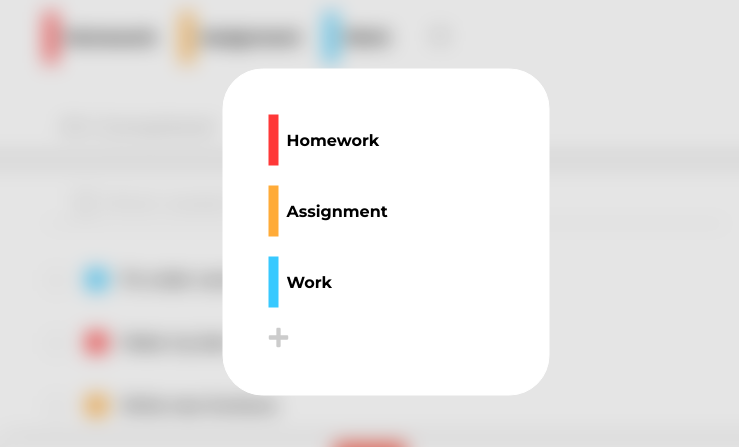
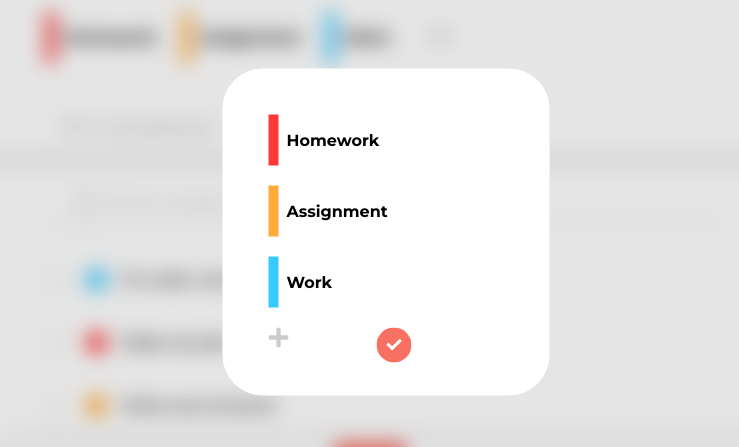
Before and after one commit to LamOort/To-Do-App, a React (Create React App) app: page / in a window 1280 px wide. Both pictures are taken after a click on the button 339 px from the left and 370 px from the top of the page. Shown: the part 168-615 px from the top of the page, without its empty margins (254-993 px from the left). Built offline with nearby package versions, Linux system fonts and the light colour scheme.

Commit message:
category adding and deleting left to do

```diff
--- a/src/components/Forms/ChooseCategoryForm/ChooseCategoryForm.scss
+++ b/src/components/Forms/ChooseCategoryForm/ChooseCategoryForm.scss
@@ -1,9 +1,15 @@
 .ChooseCategory {
   &__Wrapper {
+    position: relative;
     padding: 45px;
   }
 
   &__addbtn {
     cursor: pointer;
   }
+
+  &__ticked-icon {
+    position: absolute;
+    left: 47%;
+  }
 }
--- a/src/components/Forms/ChooseCategoryForm/index.tsx
+++ b/src/components/Forms/ChooseCategoryForm/index.tsx
@@ -9,13 +9,15 @@ import { setModalType } from '../../../redux/actions/modalActions';
 import {
   getCapturedCategoryIdAction,
   getCapturedCategoryObjectAction,
+  getCapturedCategoryColorAction,
 } from '../../../redux/actions/categoryActions';
 
-import './ChooseCategoryForm.scss';
-import { Category } from '../../../types';
 import { modifyTodoAction } from '../../../redux/actions/todoActions';
 
+import './ChooseCategoryForm.scss';
+
 const ChooseCategoryForm = () => {
+  //GET STATES FROM STORE
   const listofCategories = useSelector((state: RootState) => {
     return state.categoriesGlobal.categories;
   }, shallowEqual);
@@ -24,22 +26,17 @@ const ChooseCategoryForm = () => {
     return state.todosGlobal.capturedTodoObject;
   }, shallowEqual);
 
+  const capturedCategoryColor = useSelector((state: RootState) => {
+    return state.categoriesGlobal.capturedCategoryColor;
+  }, shallowEqual);
+
+  //
+
   const dispatch = useDispatch();
 
-  function changeTodoColorByCategoryColor() {
-    return async (dispatch: any, getState: any) => {
-      let stateSnapshot = getState();
-      const capturedCategoryObject = await stateSnapshot.capturedTodoObject;
-
-      const newTodoObj = Object.assign(
-        capturedTodoObject,
-        capturedCategoryObject.color
-      );
-      dispatch(modifyTodoAction(newTodoObj));
-
-      dispatch(setModalType(''));
-    };
-  }
+  const newTodoObj = Object.assign(capturedTodoObject, {
+    categoryColor: capturedCategoryColor,
+  });
 
   return (
     <div className="ChooseCategory__Form">
@@ -55,7 +52,8 @@ const ChooseCategoryForm = () => {
                     color: category.color,
                   })
                 );
-                changeTodoColorByCategoryColor();
+
+                dispatch(getCapturedCategoryColorAction(category.color));
               }}
             >
               <CategoryElement
@@ -84,6 +82,40 @@ const ChooseCategoryForm = () => {
             fill="#ccc"
           />
         </svg>
+
+        <svg
+          xmlns="http://www.w3.org/2000/svg"
+          width="35"
+          height="35"
+          viewBox="0 0 35 35"
+          className="ChooseCategory__ticked-icon"
+          onClick={() => {
+            dispatch(modifyTodoAction(newTodoObj));
+            dispatch(setModalType(''));
+          }}
+        >
+          <g
+            id="Group_10"
+            data-name="Group 10"
+            transform="translate(-523 -493)"
+          >
+            <circle
+              id="Ellipse_9"
+              data-name="Ellipse 9"
+              cx="17.5"
+              cy="17.5"
+              r="17.5"
+              transform="translate(523 493)"
+              fill="#f77062"
+            />
+            <path
+              id="check-solid"
+              d="M5.051,75.969.218,71.136a.744.744,0,0,1,0-1.051l1.051-1.051a.743.743,0,0,1,1.051,0l3.255,3.255,6.973-6.973a.743.743,0,0,1,1.051,0l1.051,1.051a.744.744,0,0,1,0,1.051L6.1,75.969a.743.743,0,0,1-1.051,0Z"
+              transform="translate(533.13 439.49)"
+              fill="#fff"
+            />
+          </g>
+        </svg>
       </div>
     </div>
   );
--- a/src/components/Forms/DeleteForm/index.tsx
+++ b/src/components/Forms/DeleteForm/index.tsx
@@ -1,14 +1,50 @@
 import React from 'react';
+import { useSelector, useDispatch } from 'react-redux';
+import { RootState } from '../../../redux/reducers';
+import {
+  deleteTodoAction,
+  getCapturedTodoIdAction,
+} from '../../../redux/actions/todoActions';
+import { setModalType } from '../../../redux/actions/modalActions';
 
 interface deleteFormProps {
   deleteType: string;
 }
 
 const DeleteForm = ({ deleteType }: deleteFormProps) => {
+  const todoIdCaptured = useSelector((state: RootState) => {
+    return state.todosGlobal.capturedTodoId;
+  });
+
+  const categoryIdCaptured = useSelector((state: RootState) => {
+    return state.categoriesGlobal.capturedCategoryId;
+  });
+
+  const dispatch = useDispatch();
+
   return (
     <div>
-      <button>Delete this {deleteType}</button>
-      <button>Cancel</button>
+      <button
+        onClick={() => {
+          if (deleteType === 'task') {
+            dispatch(deleteTodoAction(todoIdCaptured));
+          }
+
+          if (deleteType === 'category') {
+            dispatch(deleteTodoAction(categoryIdCaptured));
+          }
+          dispatch(setModalType(''));
+        }}
+      >
+        Delete this {deleteType}
+      </button>
+      <button
+        onClick={() => {
+          dispatch(setModalType(''));
+        }}
+      >
+        Cancel
+      </button>
     </div>
   );
 };
--- a/src/components/LowerPart/InputFieldWrapper/InputField/InputField.scss
+++ b/src/components/LowerPart/InputFieldWrapper/InputField/InputField.scss
@@ -3,6 +3,7 @@
   width: 100%;
   font-size: 16px;
   padding: 10px;
+  box-sizing: border-box;
   margin-top: 8px;
   border-top-style: hidden;
   border-right-style: hidden;
--- a/src/components/LowerPart/InputFieldWrapper/InputField/index.tsx
+++ b/src/components/LowerPart/InputFieldWrapper/InputField/index.tsx
@@ -1,12 +1,49 @@
-import * as React from 'react';
+import React, { useState } from 'react';
+import { v4 as uuidv4 } from 'uuid';
+
+import { useDispatch, useSelector } from 'react-redux';
+
 import './InputField.scss';
+import { RootState } from '../../../../redux/reducers';
+import { addTodoAction } from '../../../../redux/actions/todoActions';
+import { getCapturedCategoryColorAction } from '../../../../redux/actions/categoryActions';
 
 const InputField = () => {
+  const [inputContent, setInputContent] = useState('');
+
+  const colorPicked = useSelector((state: RootState) => {
+    return state.categoriesGlobal.capturedCategoryColor;
+  });
+
+  const dispatch = useDispatch();
+
+  const onKeyDownHandler = (e: React.KeyboardEvent<HTMLDivElement>) => {
+    if (e.key === 'Enter') {
+      let newTodoObj = {
+        id: uuidv4(),
+        description: inputContent,
+        completed: false,
+        categoryColor: colorPicked,
+      };
+
+      dispatch(addTodoAction(newTodoObj));
+      dispatch(getCapturedCategoryColorAction('transparent'));
+      setInputContent('');
+    }
+  };
+
+  const onChangeHandler = (e: React.ChangeEvent<HTMLInputElement>) => {
+    setInputContent(e.target.value);
+  };
+
   return (
     <input
       className="InputField"
       type="text"
       placeholder="What's needed to be done?"
+      onKeyPress={onKeyDownHandler}
+      onChange={onChangeHandler}
+      value={inputContent}
     />
   );
 };
--- a/src/components/LowerPart/InputFieldWrapper/index.tsx
+++ b/src/components/LowerPart/InputFieldWrapper/index.tsx
@@ -1,10 +1,18 @@
-import * as React from 'react';
+import React, { useEffect } from 'react';
 import InputField from './InputField';
+
+import { useDispatch, useSelector } from 'react-redux';
+import { setModalType } from '../../../redux/actions/modalActions';
+import { RootState } from '../../../redux/reducers';
+
 import './InputFieldWrapper.scss';
-import { useDispatch } from 'react-redux';
-import { setModalType } from '../../../redux/actions/modalActions';
+import { getCapturedCategoryColorAction } from '../../../redux/actions/categoryActions';
 
 const InputFieldWrapper = () => {
+  const colorChosen = useSelector((state: RootState) => {
+    return state.categoriesGlobal.capturedCategoryColor;
+  });
+
   const dispatch = useDispatch();
 
   return (
@@ -12,6 +20,7 @@ const InputFieldWrapper = () => {
       <button
         className="square-button"
         type="button"
+        style={{ backgroundColor: colorChosen }}
         onClick={() => dispatch(setModalType('ChooseCategory'))}
       ></button>
       <InputField />
--- a/src/components/LowerPart/ToDoList/ToDoItem/index.tsx
+++ b/src/components/LowerPart/ToDoList/ToDoItem/index.tsx
@@ -65,7 +65,11 @@ const ToDoItem = ({
 
       <div>
         <svg
-          onClick={() => dispatch(setModalType('DeleteTask'))}
+          onClick={() => {
+            dispatch(getCapturedTodoIdAction(todoId));
+
+            dispatch(setModalType('DeleteTask'));
+          }}
           className="ToDoItem__delete-btn"
           id="trash-solid"
           xmlns="http://www.w3.org/2000/svg"
--- a/src/redux/actions/todoActions.tsx
+++ b/src/redux/actions/todoActions.tsx
@@ -23,7 +23,7 @@ export const deleteTodoAction = (todoId: Todo['id']) => ({
   payload: todoId,
 });
 
-export const modifyTodoAction = (todo: Todo) => ({
+export const modifyTodoAction = (todo: Object) => ({
   type: MODIFY_TODO,
   payload: todo,
 });
--- a/src/redux/reducers/categoryReducer.tsx
+++ b/src/redux/reducers/categoryReducer.tsx
@@ -64,21 +64,15 @@ export function categoryReducer(
       };
 
     case MODIFY_CATEGORY:
-      const categoryFound = state.categories.find(
-        (category) => category.id === action.payload.id
-      );
-      const categoryFoundIndex = state.categories.findIndex(
-        (category) => category.id === action.payload.id
-      );
-      if (categoryFound !== undefined)
-        return {
-          ...state,
-          categories: [
-            ...state.categories,
-            ...state.categories.splice(categoryFoundIndex, 1, action.payload),
-          ],
-        };
-      else return state;
+      return {
+        ...state,
+        categories: state.categories.map((category) => {
+          if (category.id === action.payload.id) {
+            return action.payload;
+          }
+          return category;
+        }),
+      };
 
     case GET_CAPTURED_CATEGORY_ID:
       return {
--- a/src/redux/reducers/todoReducer.tsx
+++ b/src/redux/reducers/todoReducer.tsx
@@ -60,21 +60,15 @@ export function todoReducer(
         todos: state.todos.filter((todo) => todo.id !== action.payload),
       };
     case MODIFY_TODO:
-      const todoFound = state.todos.find(
-        (todo) => todo.id === action.payload.id
-      );
-      const todoFoundIndex = state.todos.findIndex(
-        (todo) => todo.id === action.payload.id
-      );
-      if (todoFound !== undefined)
-        return {
-          ...state,
-          todos: [
-            ...state.todos,
-            ...state.todos.splice(todoFoundIndex, 1, action.payload),
-          ],
-        };
-      else return state;
+      return {
+        ...state,
+        todos: state.todos.map((todo) => {
+          if (todo.id === action.payload.id) {
+            return action.payload;
+          }
+          return todo;
+        }),
+      };
 
     case GET_CAPTURED_TODO_ID:
       return {
```
